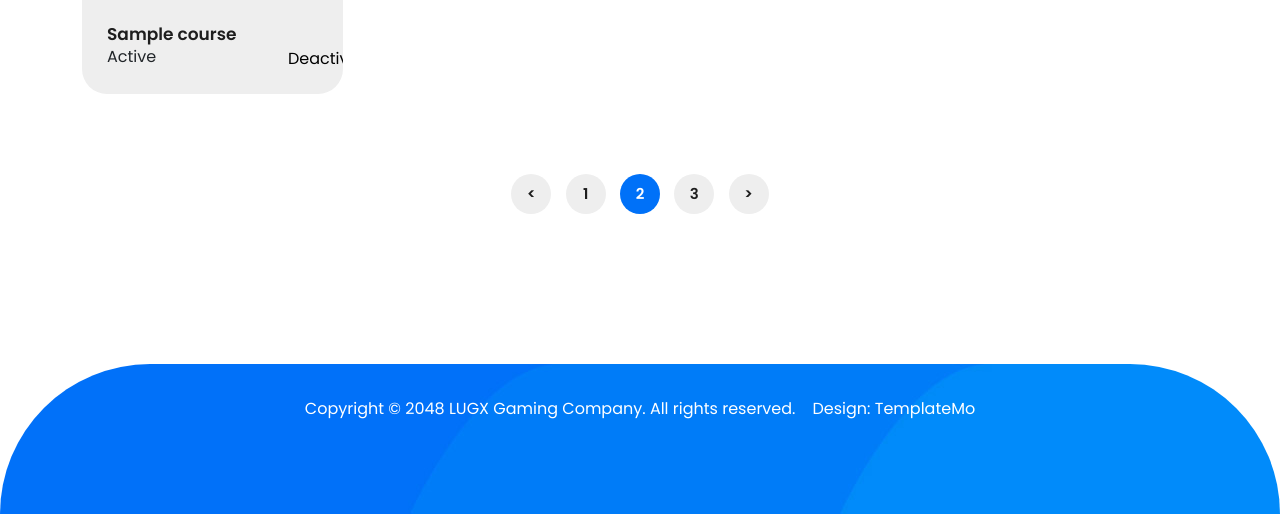
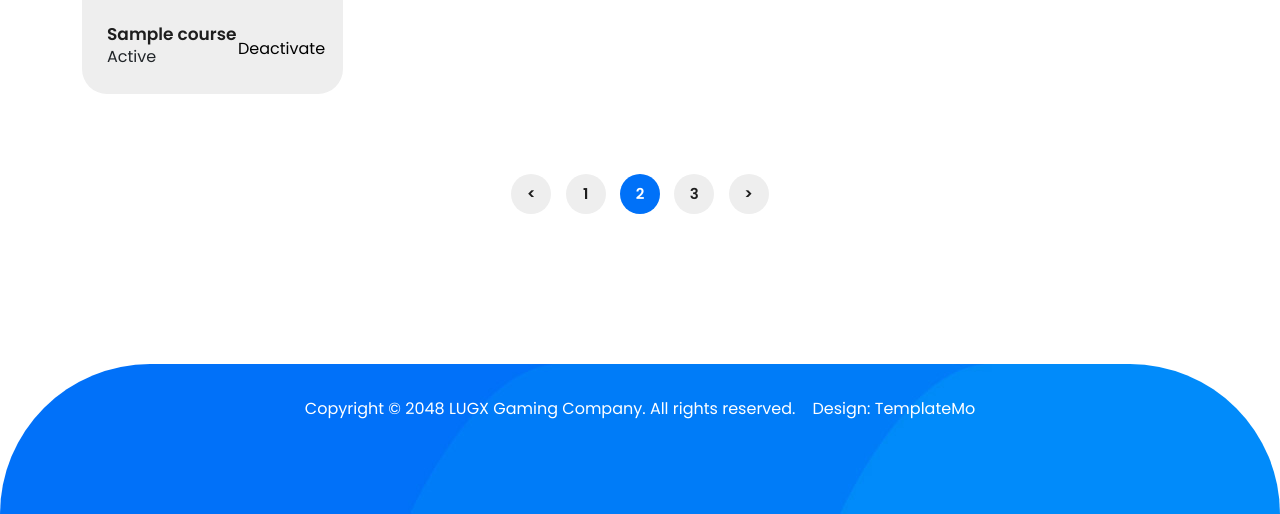
Before and after one commit to Khoury-e/university-course-management-system, a PHP site: page /BE/displayCoursesAdmin.php in a window 1280 px wide. Shown: the part 714-1228 px from the top of the page. Run offline with PHP 8.4, Linux system fonts and the light colour scheme; a user stored in the database is signed in; tables that the repository leaves empty hold one stand-in row (values such as "Sample post").

Commit message:
fixed css of displayCoursesAdmin.php

```diff
--- a/assets/css/templatemo-lugx-gaming.css
+++ b/assets/css/templatemo-lugx-gaming.css
@@ -860,7 +860,7 @@ Trending Style
 }
 
 .trending .item .down-content {
-  padding: 20px;
+  padding: 10px;
 }
 
 .trending .item .down-content span.category {
@@ -1599,10 +1599,9 @@ Contact PAge Style
 #activation {
   color: black;
   background: none;
-  padding: 10px;
-}
-
-
+  padding: 0;
+  right: 65px;
+}
 
 
 /*
```
